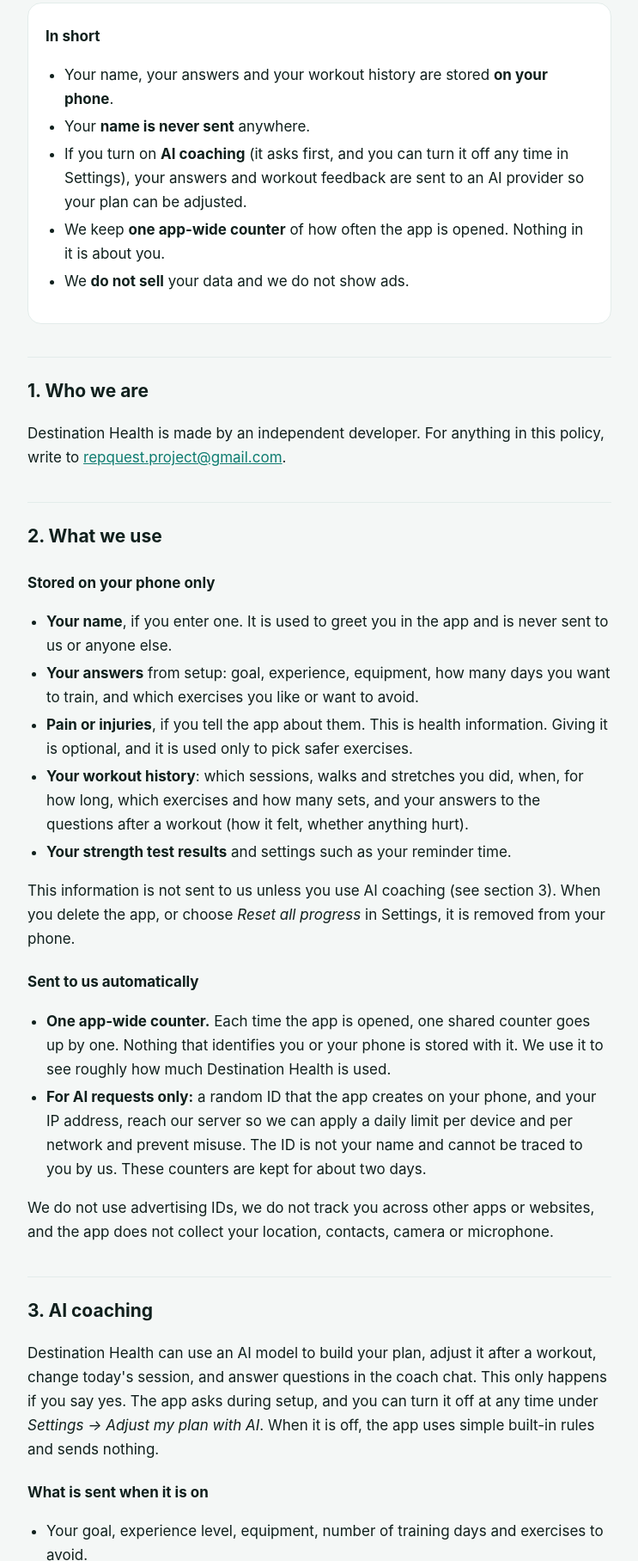
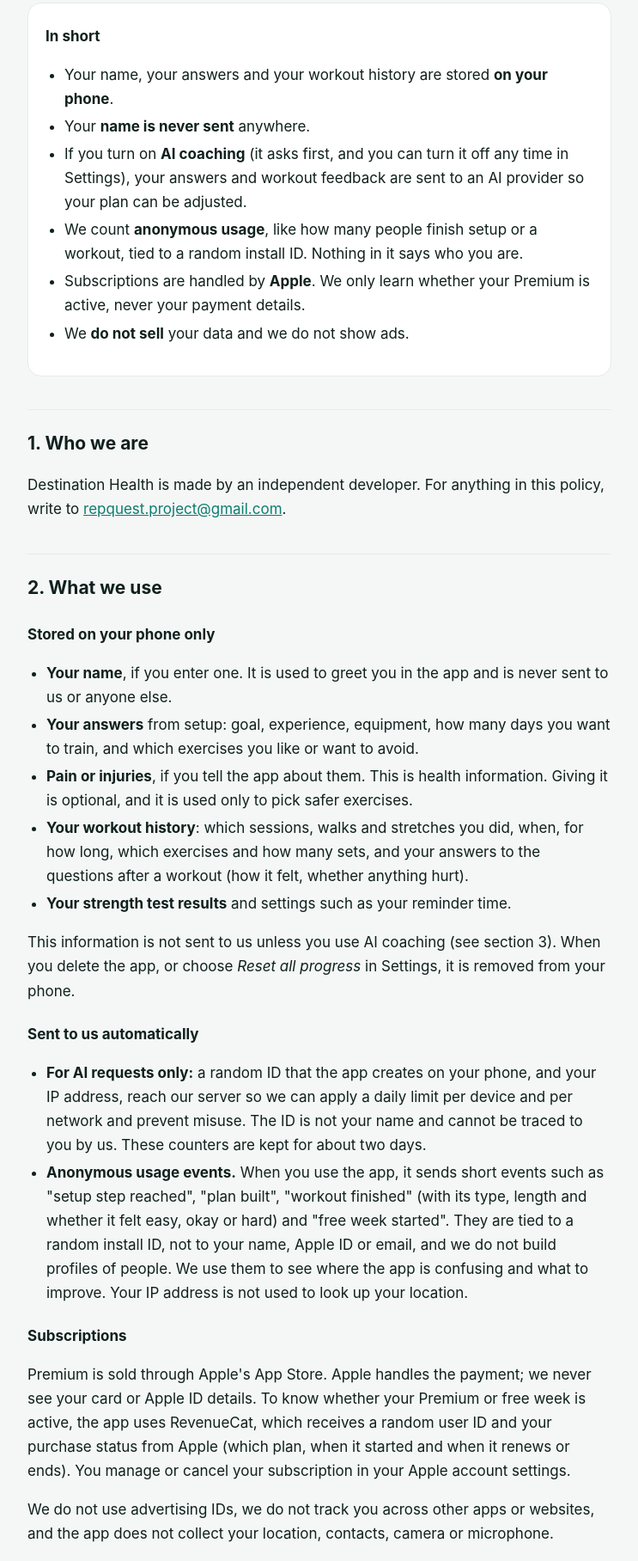
Before and after one commit to Fitnessapp401/fitnessapp401.github.io, a plain HTML site: page privacy/index.html in a window 1280 px wide. Shown: the part 238-2054 px from the top of the page at 86% size, without its empty margins (268-1011 px from the left). Drawn offline with Linux system fonts and the light colour scheme.

Commit message:
Add files via upload

```diff
--- a/privacy/index.html
+++ b/privacy/index.html
@@ -31,7 +31,7 @@
 <body>
 <main>
   <h1>Destination Health Privacy Policy</h1>
-  <p class="meta">Last updated: October 19, 2026</p>
+  <p class="meta">Last updated: October 20, 2026</p>
 
   <p>Destination Health is a training app that builds simple workouts for you and adjusts them as you go. This policy explains what information the app uses, where it goes, and what you can do about it. We have tried to keep it short and plain.</p>
 
@@ -41,7 +41,8 @@
       <li>Your name, your answers and your workout history are stored <strong>on your phone</strong>.</li>
       <li>Your <strong>name is never sent</strong> anywhere.</li>
       <li>If you turn on <strong>AI coaching</strong> (it asks first, and you can turn it off any time in Settings), your answers and workout feedback are sent to an AI provider so your plan can be adjusted.</li>
-      <li>We keep <strong>one app-wide counter</strong> of how often the app is opened. Nothing in it is about you.</li>
+      <li>We count <strong>anonymous usage</strong>, like how many people finish setup or a workout, tied to a random install ID. Nothing in it says who you are.</li>
+      <li>Subscriptions are handled by <strong>Apple</strong>. We only learn whether your Premium is active, never your payment details.</li>
       <li>We <strong>do not sell</strong> your data and we do not show ads.</li>
     </ul>
   </div>
@@ -63,9 +64,12 @@
 
   <h3>Sent to us automatically</h3>
   <ul>
-    <li><strong>One app-wide counter.</strong> Each time the app is opened, one shared counter goes up by one. Nothing that identifies you or your phone is stored with it. We use it to see roughly how much Destination Health is used.</li>
     <li><strong>For AI requests only:</strong> a random ID that the app creates on your phone, and your IP address, reach our server so we can apply a daily limit per device and per network and prevent misuse. The ID is not your name and cannot be traced to you by us. These counters are kept for about two days.</li>
+    <li><strong>Anonymous usage events.</strong> When you use the app, it sends short events such as "setup step reached", "plan built", "workout finished" (with its type, length and whether it felt easy, okay or hard) and "free week started". They are tied to a random install ID, not to your name, Apple ID or email, and we do not build profiles of people. We use them to see where the app is confusing and what to improve. Your IP address is not used to look up your location.</li>
   </ul>
+
+  <h3>Subscriptions</h3>
+  <p>Premium is sold through Apple's App Store. Apple handles the payment; we never see your card or Apple ID details. To know whether your Premium or free week is active, the app uses RevenueCat, which receives a random user ID and your purchase status from Apple (which plan, when it started and when it renews or ends). You manage or cancel your subscription in your Apple account settings.</p>
   <p>We do not use advertising IDs, we do not track you across other apps or websites, and the app does not collect your location, contacts, camera or microphone.</p>
 
   <h2>3. AI coaching</h2>
@@ -98,7 +102,9 @@
       <tr><td>Anthropic</td><td>The AI model</td><td>The AI information in section 3, only if AI coaching is on</td></tr>
       <tr><td>Vercel</td><td>Hosts our server that connects the app to the AI</td><td>The AI requests as they pass through, and your IP address</td></tr>
       <tr><td>Upstash (Redis)</td><td>Short-lived daily counters to prevent misuse</td><td>The random device ID and IP address, for about two days, only for AI requests</td></tr>
-      <tr><td>Google (Firebase Firestore)</td><td>Storing the app-wide counter</td><td>The counter only. When the app adds to it, Google can see your IP address as part of the connection, but we store nothing about you</td></tr>
+      <tr><td>PostHog (EU)</td><td>Anonymous usage events</td><td>The events in section 2 and a random install ID. Stored in the EU</td></tr>
+      <tr><td>RevenueCat</td><td>Checking whether Premium is active</td><td>A random user ID and your purchase status from Apple</td></tr>
+      <tr><td>Apple</td><td>Payment for Premium</td><td>Your purchase, under Apple's own privacy policy</td></tr>
     </tbody>
   </table>
   <p>These providers may process data outside your own country, including in the United States. We do not sell your information and we do not share it for advertising.</p>
@@ -107,13 +113,15 @@
   <ul>
     <li><strong>Your consent</strong> for AI coaching and for the health information you choose to give. You can withdraw it at any time by turning off AI coaching in Settings or by resetting your progress.</li>
     <li><strong>Our legitimate interest</strong> in running the app, preventing misuse and counting how much the app is used.</li>
+    <li><strong>Our agreement with you</strong> when you subscribe to Premium, so we can give you what you paid for.</li>
   </ul>
 
   <h2>7. How long we keep it</h2>
   <ul>
     <li>On your phone: until you delete it, reset your progress or remove the app.</li>
     <li>Daily limit counters for AI requests: about two days.</li>
-    <li>The app-wide counter has nothing about you in it, so there is nothing to delete.</li>
+    <li>Anonymous usage events: up to 12 months, then deleted.</li>
+    <li>Purchase status at RevenueCat: as long as you have or had a subscription, so it can be restored.</li>
   </ul>
 
   <h2>8. Your choices and rights</h2>
```
